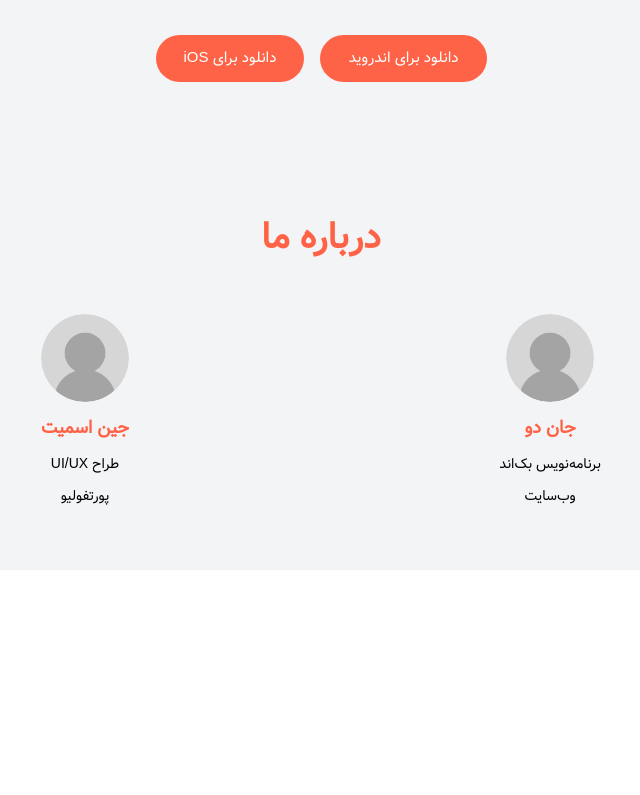
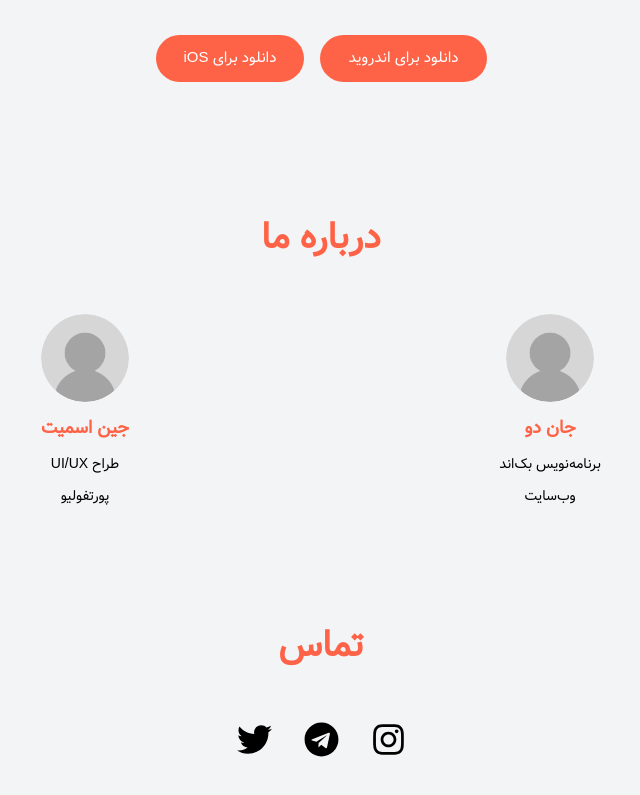
Before and after one commit to buordino/buordino, a React (Vite) app: page / in a window 1280 px wide. Shown: the part 2414-3209 px from the top of the page, without its empty margins (319-959 px from the left). Before the commit the page ends 2984 px from the top, so only its background shows below. Built offline with nearby package versions, Linux system fonts and the light colour scheme.

Commit message:
finish basic layout and sections

```diff
--- a/src/ui/Footer.tsx
+++ b/src/ui/Footer.tsx
@@ -1,4 +1,5 @@
 import FooterAboutUs from "./FooterAboutUs";
+import FooterContact from "./FooterContact";
 import FooterDownloadLinks from "./FooterDownloadLinks";
 
 const Footer = () => {
@@ -8,6 +9,7 @@ const Footer = () => {
         <div className="bg-gray-100 py-16">
           <FooterDownloadLinks />
           <FooterAboutUs />
+          <FooterContact />
         </div>
       </section>
     </footer>
--- a/src/ui/FooterAboutUs.tsx
+++ b/src/ui/FooterAboutUs.tsx
@@ -27,7 +27,7 @@ const developers: DeveloperType[] = [
 
 const FooterAboutUs = () => {
   return (
-    <div id="about">
+    <div id="about" className="mb-[7.5rem]">
       <h2 className="text-[#FF6347] font-bold text-2xl sm:text-4xl text-center mb-[3.5rem]">
         درباره ما
       </h2>
--- /dev/null
+++ b/src/ui/FooterContact.tsx
@@ -0,0 +1,32 @@
+import { FaInstagram } from "react-icons/fa";
+import { FaTelegram } from "react-icons/fa";
+import { FaTwitter } from "react-icons/fa";
+
+const FooterContact = () => {
+  return (
+    <div id="contact">
+      <h2 className="text-[#FF6347] font-bold text-2xl sm:text-4xl text-center mb-[3.5rem]">
+        تماس
+      </h2>
+      <ul className="flex items-center justify-center gap-8">
+        <li className="transition-all duration-300 hover:text-[#FF6347]">
+          <a href="#">
+            <FaInstagram size={35} />
+          </a>
+        </li>
+        <li className="transition-all duration-300 hover:text-[#FF6347]">
+          <a href="#">
+            <FaTelegram size={35} />
+          </a>
+        </li>
+        <li className="transition-all duration-300 hover:text-[#FF6347]">
+          <a href="#">
+            <FaTwitter size={35} />
+          </a>
+        </li>
+      </ul>
+    </div>
+  );
+};
+
+export default FooterContact;
```
